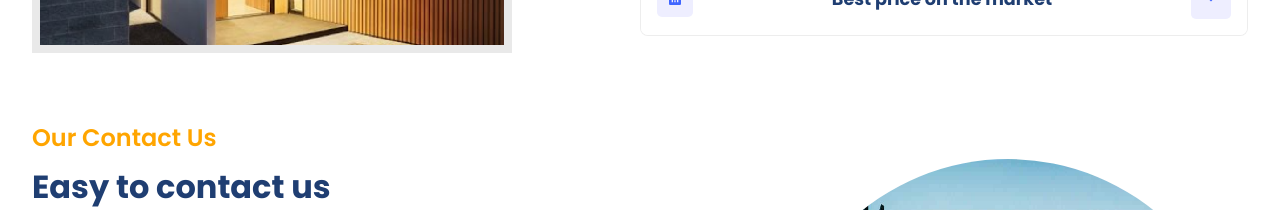
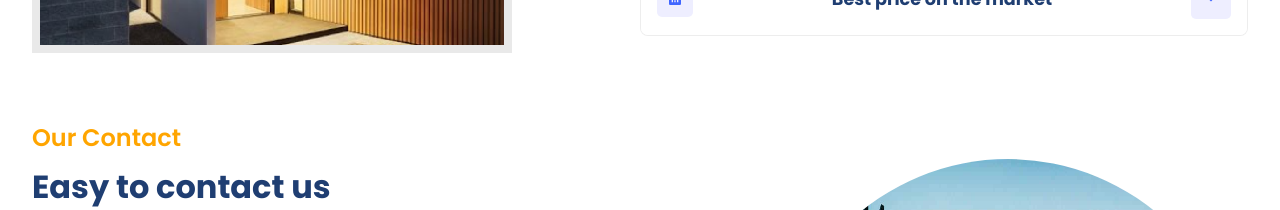
Before and after one commit to blhbhl/mp2-realestate, a React (Vite) app: page / in a window 1280 px wide. Shown: the part 1940-2150 px from the top of the page. Built offline with nearby package versions, Linux system fonts and the light colour scheme.

Commit message:
Update Contact.jsx

```diff
--- a/src/components/Contact/Contact.jsx
+++ b/src/components/Contact/Contact.jsx
@@ -9,7 +9,7 @@
       <div className="paddings innerWidth flexCenter c-container">
         {/* left side */}
         <div className="flexColStart c-left">
-          <span className="orangeText">Our Contact Us</span>
+          <span className="orangeText">Our Contact</span>
           <span className="primaryText">Easy to contact us</span>
           <span className="secondaryText">
             We always ready to help by providijng the best services for you. We
```
